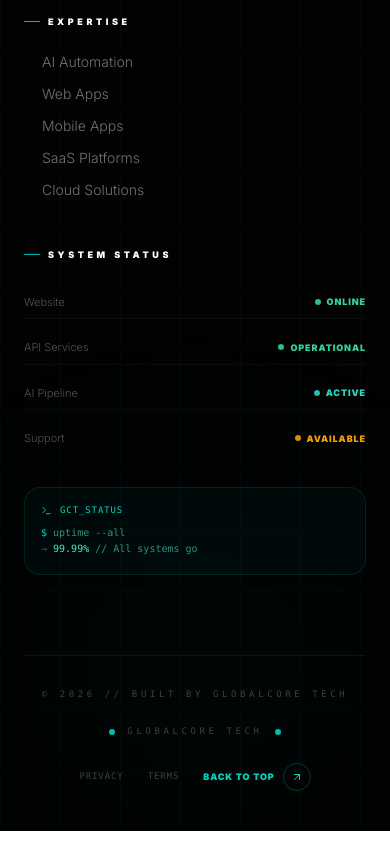
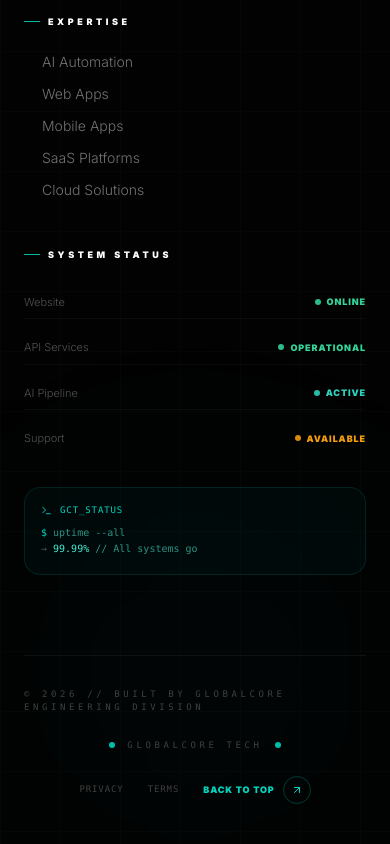
Before and after one commit to globalcoretech/globalcoretech-website, a Next.js app: page /privacy-policy in a window 390 px wide. Shown: the part 3571-4415 px from the top of the page. Built offline with nearby package versions, Linux system fonts and the light colour scheme.

Commit message:
mobile view footer resolved

```diff
--- a/app/components/Footer.tsx
+++ b/app/components/Footer.tsx
@@ -73,17 +73,13 @@ function useScramble(text: string, trigger: boolean) {
 
 export default function Footer() {
   const footerRef  = useRef<HTMLElement>(null);
-  const [isMounted,    setIsMounted]    = useState(false);
   const [scrambleTrig, setScrambleTrig] = useState(false);
-  const currentYear = new Date().getFullYear();
+  const currentYear = 2026;
 
   const tagline = useScramble("GLOBALCORE TECH", scrambleTrig);
 
-  useEffect(() => { setIsMounted(true); }, []);
 
   useGSAP(() => {
-    if (!isMounted) return;
-
     // Marquee
     gsap.to(".footer-marquee", {
       xPercent: -50, duration: 25, repeat: -1, ease: "linear"
@@ -133,9 +129,8 @@ export default function Footer() {
       });
     });
 
-  }, [isMounted]);
+  }, []);
 
-  if (!isMounted) return null;
 
   return (
     <footer ref={footerRef} className="relative z-20 bg-[#020202] overflow-hidden border-t border-white/5">
@@ -355,7 +350,7 @@ export default function Footer() {
 
             {/* Copyright */}
             <p className="text-neutral-700 text-[9px] uppercase tracking-[0.4em] font-mono">
-              © {currentYear} // Built by Globalcore Tech
+              © {currentYear} // Built by Globalcore Engineering Division
             </p>
 
             {/* Middle — scramble tagline */}
```
